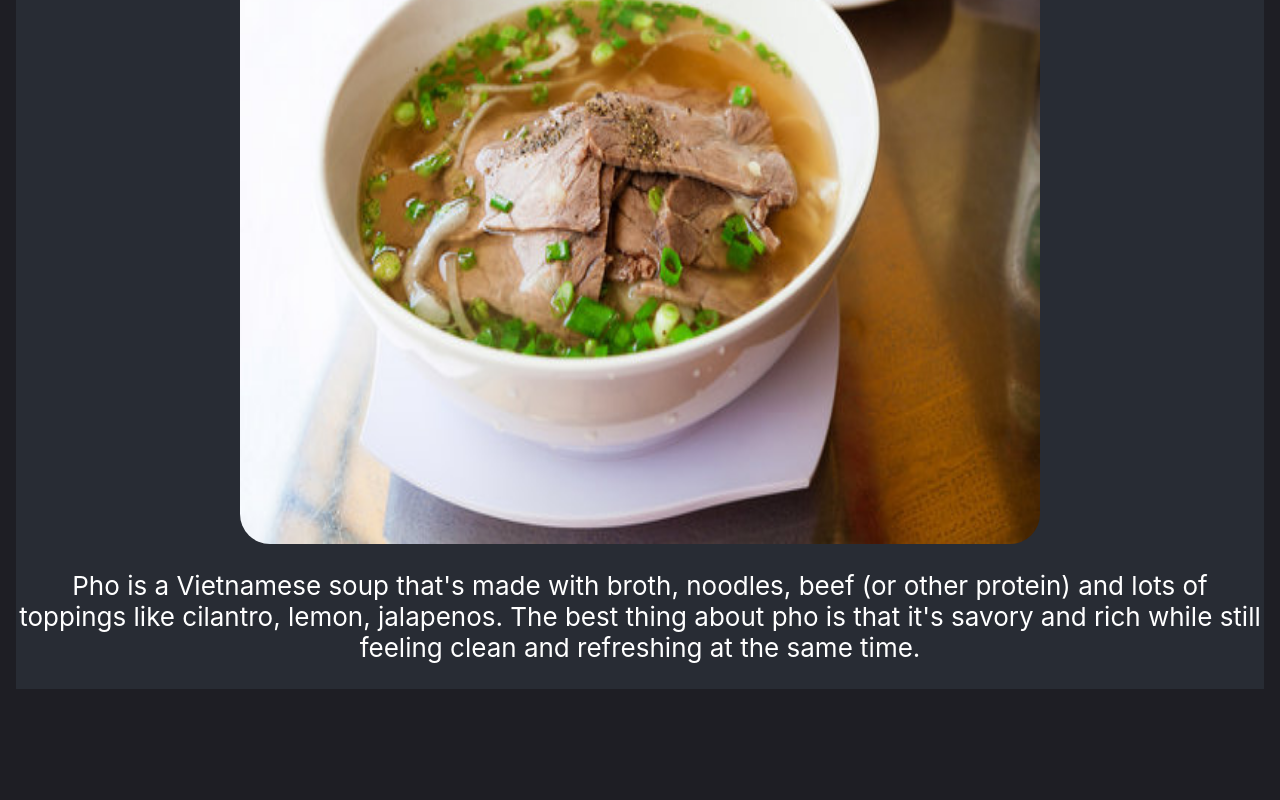
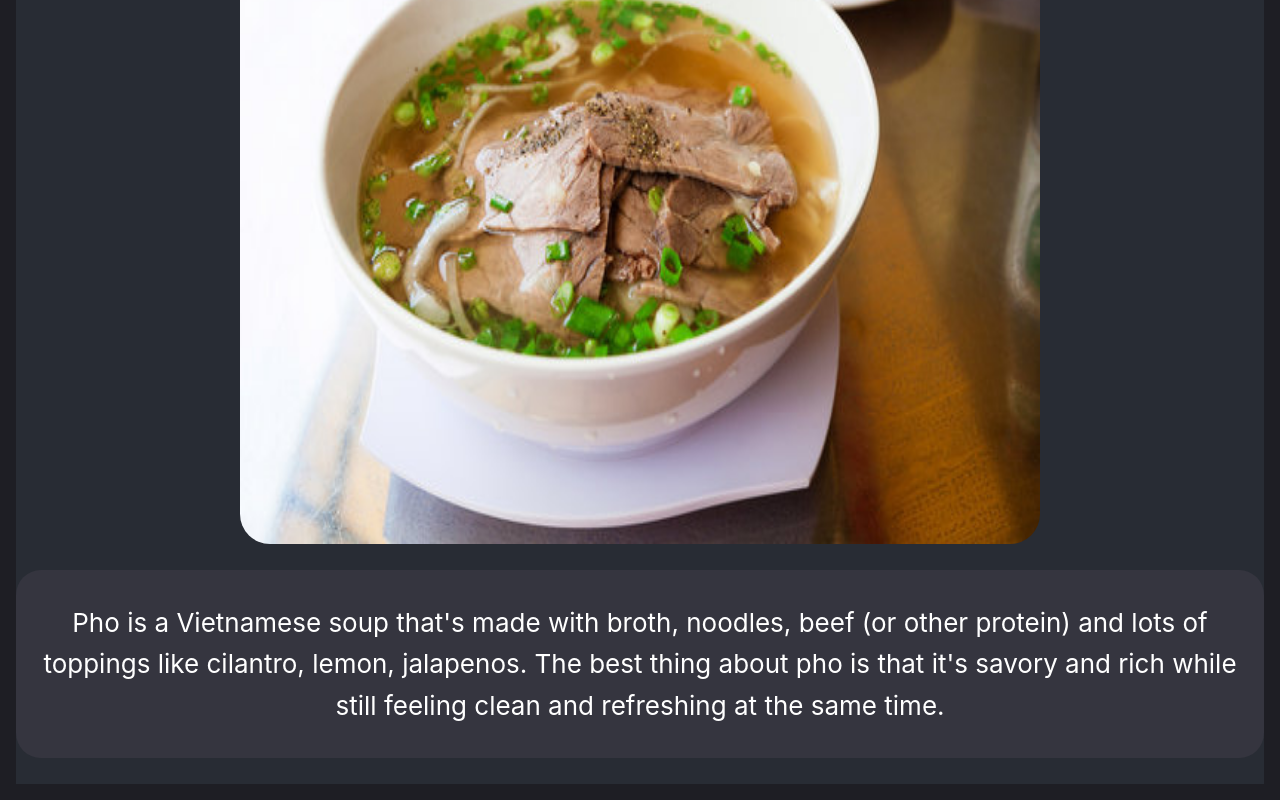
Before and after one commit to schen479/pho-page, a React (Create React App) app: page / in a window 1280 px wide. Shown: the part 345-1145 px from the top of the page. Before the commit the page ends 1050 px from the top, so only its background shows below. Built offline with nearby package versions, Linux system fonts and the light colour scheme.

Commit message:
css stuff

```diff
--- a/src/App.css
+++ b/src/App.css
@@ -16,6 +16,13 @@ body {
   border-radius: 30px;
 }
 
+.description {
+  background-color: #35353f;
+  padding: 2rem 1rem;
+  border-radius: 25px;
+  line-height: 1.6;
+  margin: 2;
+}
 
 
 .App-logo {
```
